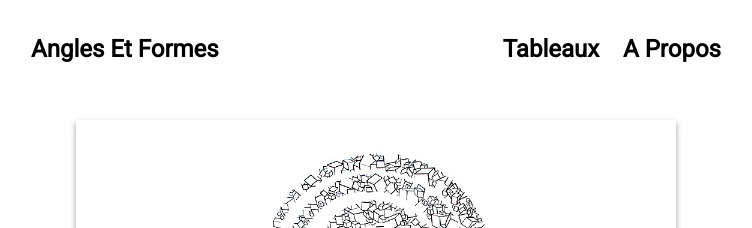
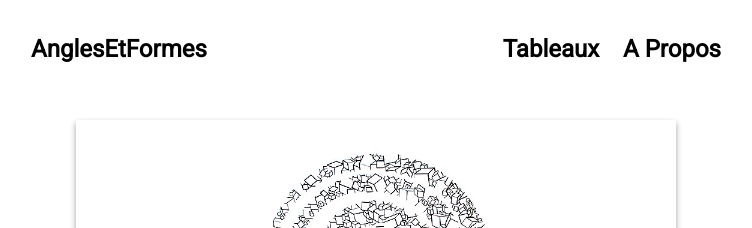
Before and after one commit to grgsRoussel/AnglesEtFormes, a Jekyll site: the page built from index.md, in a window 1280 px wide. Shown: the top 228 px of the page, without its empty margins (264-1016 px from the left). Built offline with Jekyll 4.4.1, drawn with Linux system fonts in a browser that asks for light colours; nearby versions of some CDN libraries.

Commit message:
update config

```diff
--- a/_config.yml
+++ b/_config.yml
@@ -2,12 +2,11 @@
 
 port: 4000
 markdown:  kramdown
-permalink: /AnglesEtFormes
-#url    : "https://grgsroussel.github.io" # the base hostname & protocol for your site, e.g. http://example.com
-#baseurl: "/AnglesEtFormes" # the subpath of your site, e.g. /blogplugins:   [jekyll-sitemap, jekyll-feed,  jekyll-seo-tag]
+permalink: /:title
+plugins:   [jekyll-sitemap, jekyll-feed,  jekyll-seo-tag]
 
 # Customise atom feed settings (this is where Jekyll-Feed gets configuration information)
 
-title:		   "Angles Et Formes"
+title:		   "AnglesEtFormes"
 description: "Angles Et Formes - Exposition"
 author:      "Georges Roussel"
```
